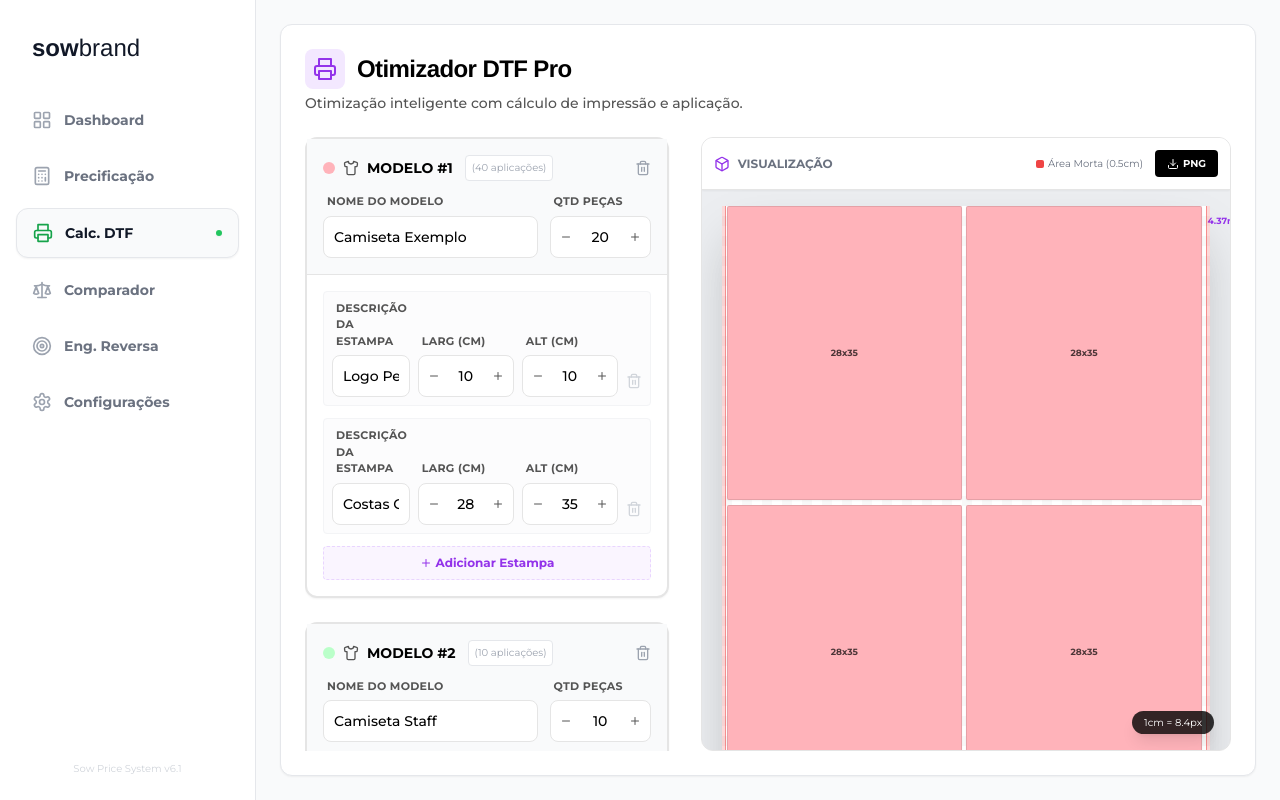
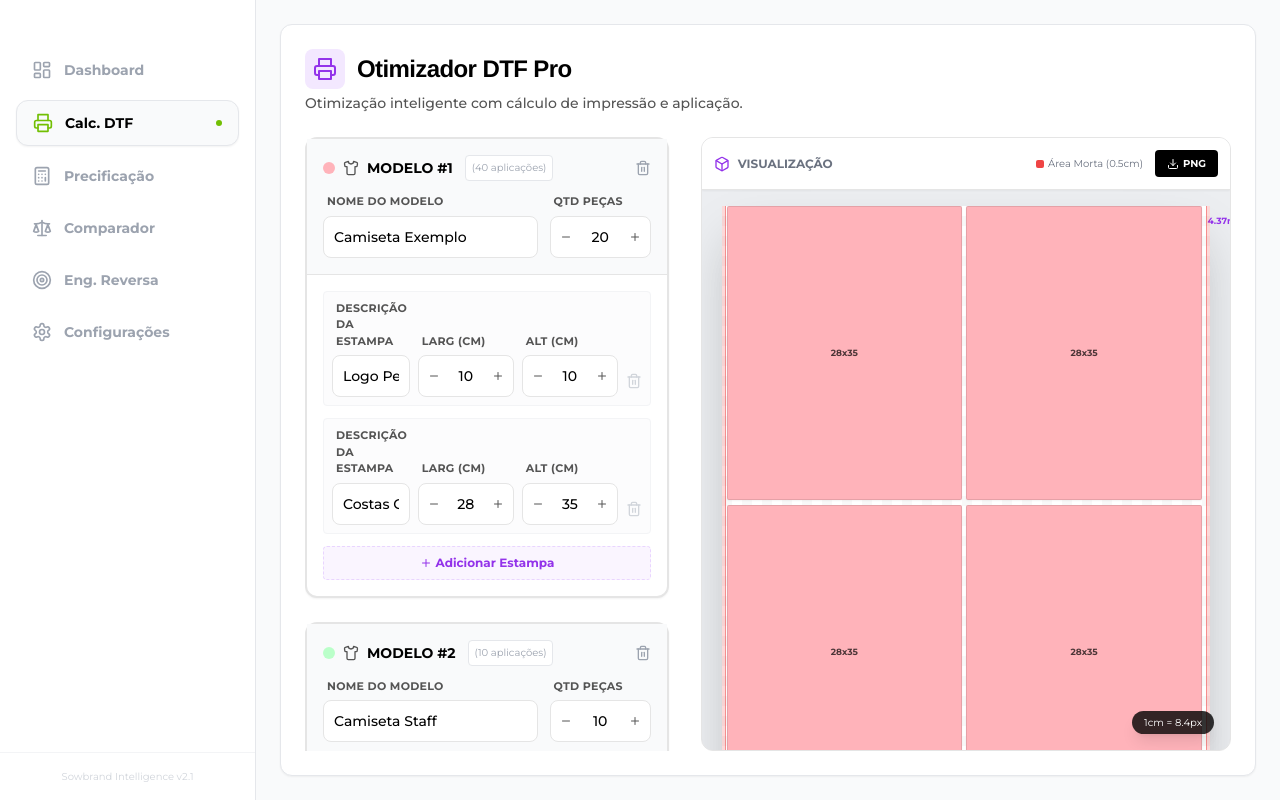
Before and after one commit to sowbrand/sow-price-architect-V2, a React (Vite) app: page / in a window 1280 px wide. Both pictures are taken after a click on the button 144 px from the left and 284 px from the top of the page. Built offline with nearby package versions, Linux system fonts and the light colour scheme.

Commit message:
novo-menu-lateral

```diff
--- a/components/Sidebar.tsx
+++ b/components/Sidebar.tsx
@@ -1,5 +1,5 @@
 import React from 'react';
-import { LayoutGrid, Calculator, Printer, Scale, Target, Settings } from 'lucide-react';
+import { LayoutDashboard, Calculator, Printer, Scale, Target, Settings } from 'lucide-react';
 import { CalculationMode } from '../types';
 
 interface SidebarProps {
@@ -8,55 +8,58 @@ interface SidebarProps {
 }
 
 export const Sidebar: React.FC<SidebarProps> = ({ currentMode, onNavigate }) => {
-
+  // ORDEM REORGANIZADA CONFORME SOLICITADO:
+  // 1. Dashboard
+  // 2. Calc. DTF
+  // 3. Precificação
+  // 4. Comparador
+  // 5. Eng. Reversa
+  // 6. Configurações
   const menuItems = [
-    { label: 'Dashboard', icon: LayoutGrid, mode: CalculationMode.DASHBOARD },
-    { label: 'Precificação', icon: Calculator, mode: CalculationMode.CALCULATOR },
-    { label: 'Calc. DTF', icon: Printer, mode: CalculationMode.DTF },
-    { label: 'Comparador', icon: Scale, mode: CalculationMode.COMPARATOR },
-    { label: 'Eng. Reversa', icon: Target, mode: CalculationMode.REVERSE },
-    { label: 'Configurações', icon: Settings, mode: CalculationMode.SETTINGS },
+    { id: CalculationMode.DASHBOARD, label: 'Dashboard', icon: LayoutDashboard },
+    { id: CalculationMode.DTF, label: 'Calc. DTF', icon: Printer },
+    { id: CalculationMode.CALCULATOR, label: 'Precificação', icon: Calculator },
+    { id: CalculationMode.COMPARATOR, label: 'Comparador', icon: Scale },
+    { id: CalculationMode.REVERSE, label: 'Eng. Reversa', icon: Target },
+    { id: CalculationMode.SETTINGS, label: 'Configurações', icon: Settings },
   ];
 
   return (
-    // ADICIONADO 'relative' para o z-50 funcionar corretamente
-    <aside className="w-64 bg-white border-r border-gray-200 flex flex-col h-full shrink-0 font-montserrat z-50 relative">
-
-      {/* LOGO */}
-      <div className="p-8 cursor-pointer" onClick={() => onNavigate(CalculationMode.DASHBOARD)}>
-        <h1 className="text-2xl font-helvetica font-bold text-gray-900">
-          sow<span className="font-light">brand</span>
-        </h1>
+    <aside className="w-64 bg-white border-r border-gray-200 flex flex-col h-full shrink-0 z-20">
+      <div className="p-6 flex items-center justify-center">
+         {/* Espaço reservado para logo compacta se necessário, ou apenas espaçamento */}
       </div>
 
-      {/* NAVEGAÇÃO */}
       <nav className="flex-1 px-4 space-y-2">
         {menuItems.map((item) => (
           <button
-            key={item.label}
-            type="button" // IMPORTANTE: Garante o comportamento de clique
-            onClick={() => onNavigate(item.mode)}
-            className={`w-full flex items-center gap-3 px-4 py-3.5 text-sm font-bold rounded-xl transition-all duration-200 text-left outline-none
-              ${currentMode === item.mode
-                ? 'bg-gray-50 text-gray-900 border border-gray-200 shadow-sm'
-                : 'text-gray-500 hover:bg-gray-50 hover:text-gray-900'
-              }
-            `}
+            key={item.id}
+            onClick={() => onNavigate(item.id)}
+            className={`w-full flex items-center gap-3 px-4 py-3 rounded-xl transition-all duration-200 group font-montserrat font-bold text-sm ${
+              currentMode === item.id
+                ? 'bg-gray-50 text-sow-black border border-gray-200 shadow-sm'
+                : 'text-gray-400 hover:bg-gray-50 hover:text-sow-grey'
+            }`}
           >
-            <item.icon className={`w-5 h-5 ${currentMode === item.mode ? 'text-green-600' : 'text-gray-400'}`} />
+            <item.icon
+              className={`w-5 h-5 transition-colors ${
+                currentMode === item.id ? 'text-sow-green' : 'text-gray-400 group-hover:text-sow-grey'
+              }`}
+            />
             <span>{item.label}</span>
 
-            {/* Indicador Ativo (Bolinha Verde) */}
-            {currentMode === item.mode && (
-              <div className="ml-auto w-1.5 h-1.5 rounded-full bg-green-500 shadow-sm"></div>
+            {/* Indicador de Ativo (Bolinha Verde) */}
+            {currentMode === item.id && (
+              <div className="ml-auto w-1.5 h-1.5 rounded-full bg-sow-green" />
             )}
           </button>
         ))}
       </nav>
 
-      {/* RODAPÉ */}
-      <div className="p-6 mt-auto">
-        <span className="text-[10px] text-gray-300 block text-center">Sow Price System v6.1</span>
+      <div className="p-4 border-t border-gray-100">
+        <p className="text-[10px] text-center text-gray-300 font-montserrat">
+          Sowbrand Intelligence v2.1
+        </p>
       </div>
     </aside>
   );
```
